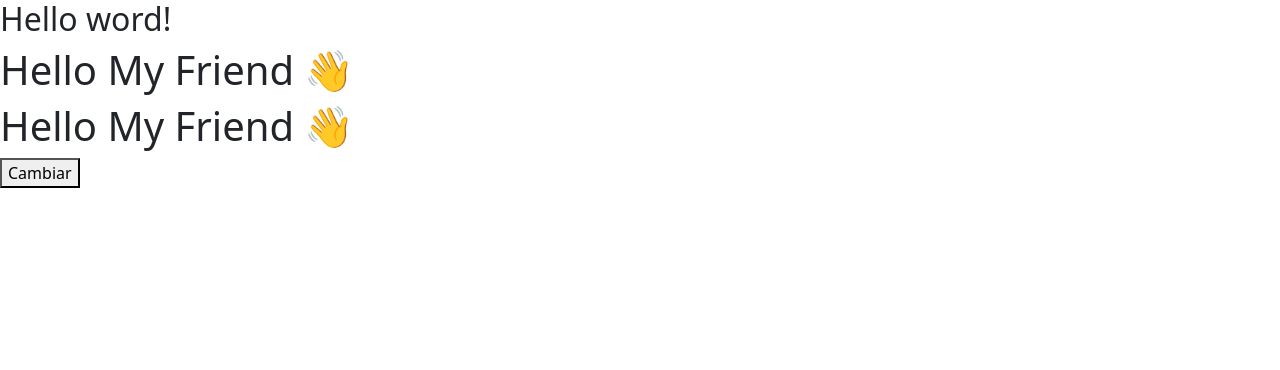
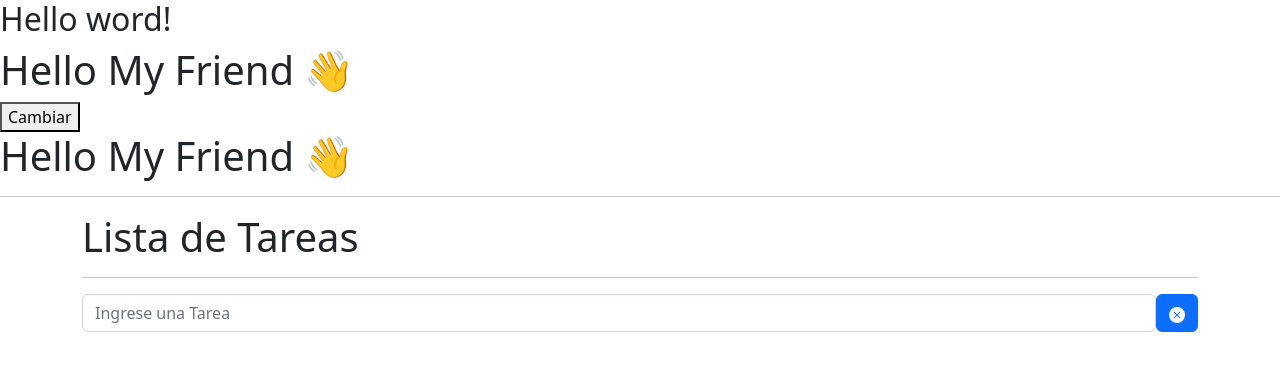
Before and after one commit to josetrivino89/react-ejercicio1, a React (Vite) app: page / in a window 1280 px wide. Shown: the top 370 px of the page. Built offline with nearby package versions, Linux system fonts and the light colour scheme.

Commit message:
se comenzo a trabajar en el ejercicio 4 y 5

```diff
--- a/package.json
+++ b/package.json
@@ -12,7 +12,8 @@
     "bootstrap": "^5.2.2",
     "react": "^18.2.0",
     "react-bootstrap": "^2.5.0",
-    "react-dom": "^18.2.0"
+    "react-dom": "^18.2.0",
+    "react-icons": "^4.6.0"
   },
   "devDependencies": {
     "@types/react": "^18.0.22",
--- a/src/App.jsx
+++ b/src/App.jsx
@@ -1,14 +1,27 @@
 import Ejercicio1 from "./assets/components/Ejercicio1"
 import Ejercicio2 from "./assets/components/Ejercicio2"
 import Ejercicio3 from "./assets/components/Ejercicio3"
+import { Container } from "react-bootstrap";
+import Ejercicio4y5Form from "./assets/components/Ejercicio4y5Form";
 
 
 function App() {
    return (
     <div className="App">
       <Ejercicio1/>
+      <Ejercicio3 noteEj3="My Friend"/>
       <Ejercicio2 note="My Friend"/>
-      <Ejercicio3 noteEj3="My Friend"/>
+      <hr/>
+
+      <Container>
+          <section>
+            <h1>Lista de Tareas</h1>
+            <hr/>
+            <Ejercicio4y5Form/>
+          </section>
+      </Container>
+
+
 
     </div>
   )
--- /dev/null
+++ b/src/assets/components/Ejercicio4y5Form.jsx
@@ -0,0 +1,47 @@
+import React from 'react'
+import Ejercicio4y5Listas from "./Ejercicio4y5Listas";
+import { useState,useEffect } from "react";
+import {Form, Button} from "react-bootstrap";
+import {BsFillXCircleFill } from "react-icons/bs";
+
+
+const Formularios = () => {
+    let tareasLocalStorage = JSON.parse(localStorage.getItem("Lista de Tareas"))|| [];
+    const [ListaDeTareas, setListaDeTareas] =  useState(tareasLocalStorage)
+    const [tarea, setTareas] =  useState("")
+
+    useEffect(() => {
+        localStorage.setItem("Lista de Tareas", JSON.stringify(ListaDeTareas));
+      },[ListaDeTareas]);
+
+      const handleSubmit = (e)=>{
+        e.preventDefault();
+        setListaDeTareas([...ListaDeTareas, tarea]);setTareas("");
+      };
+      const borrarTarea = (nombreTarea)=>{
+        let _ListaDeTarea = ListaDeTareas.filter((item)=>{
+            return item !==nombreTarea
+        })
+        setListaDeTareas(_ListaDeTarea)
+
+      }
+
+  return (
+    <div>
+        <Form onSubmit={handleSubmit}>
+        <Form.Group className="mb-3 d-flex">
+             <Form.Control type="text" placeholder="Ingrese una Tarea" />
+             <Button variant="primary" type="submit">
+            <BsFillXCircleFill/>
+            </Button>
+        </Form.Group>
+
+      </Form>
+      <Ejercicio4y5Listas ListaDeTareas={ListaDeTareas} borrarTarea={borrarTarea}></Ejercicio4y5Listas>
+
+    </div>
+
+  )
+}
+
+export default Formularios
--- /dev/null
+++ b/src/assets/components/Ejercicio4y5Listas.jsx
@@ -0,0 +1,13 @@
+import React from 'react'
+import Ejercicio4y5Tarea from "./Ejercicio4y5Tarea";
+import {ListGroup} from "react-bootstrap";
+
+const ListaDeTareas = ({ListaDeTareas,borrarTarea}) => {
+  return (
+    <ListGroup>
+        {ListaDeTareas.map((tarea,index)=> <Ejercicio4y5Tarea key={index} nombredeTarea={tarea} borrarTarea={borrarTarea}></Ejercicio4y5Tarea>)}
+    </ListGroup>
+  )
+}
+
+export default ListaDeTareas
--- /dev/null
+++ b/src/assets/components/Ejercicio4y5Tarea.jsx
@@ -0,0 +1,17 @@
+import React from 'react'
+import {ListGroup, Button} from "react-bootstrap";
+import {BsFillXCircleFill } from "react-icons/bs";
+
+const tarea = ({nombredeTarea,borrarTarea})=>{
+  return (
+    <ListGroup.Item variant="primary">
+      {nombredeTarea}
+      <i className='BsFillExclamationCircleFill'></i>
+      <Button variant="outline-danger" onClick={() => borrarTarea (nombredeTarea)}>
+      <BsFillXCircleFill/>
+      </Button>
+    </ListGroup.Item>
+  );
+};
+
+export default tarea;
```
Also changed, not shown: src/assets/components/Ejercicio4.jsx (deleted), 1 other file (tests, documents, lock files or other folders).
